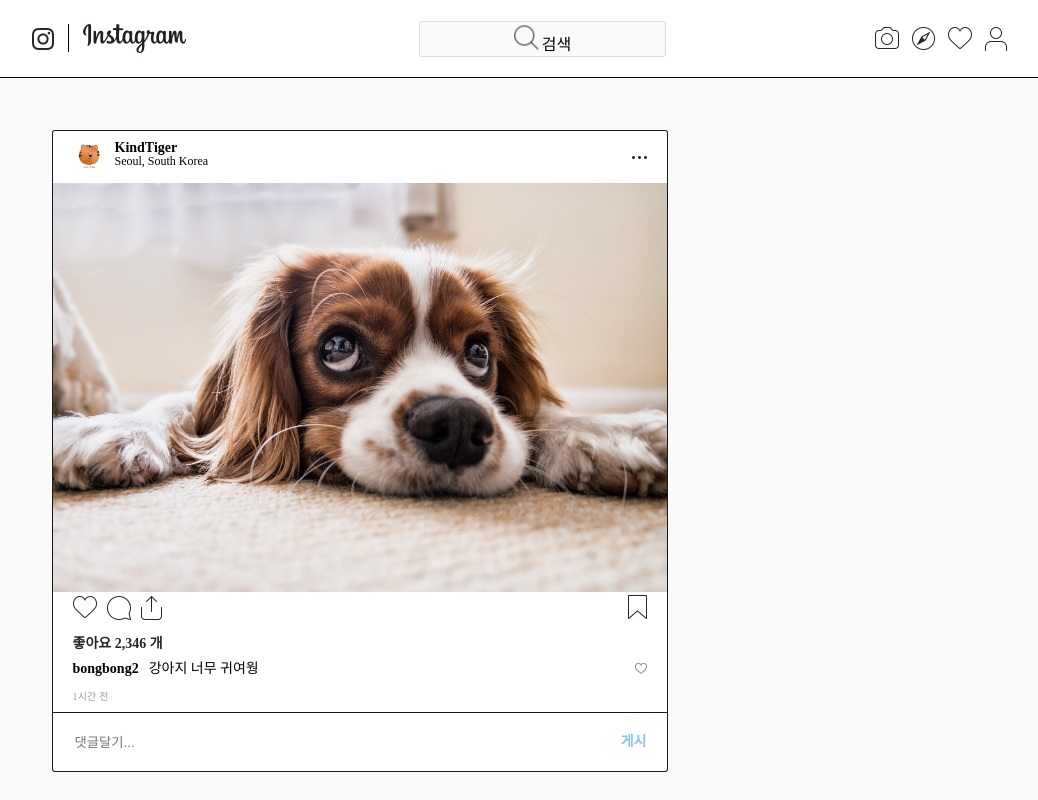
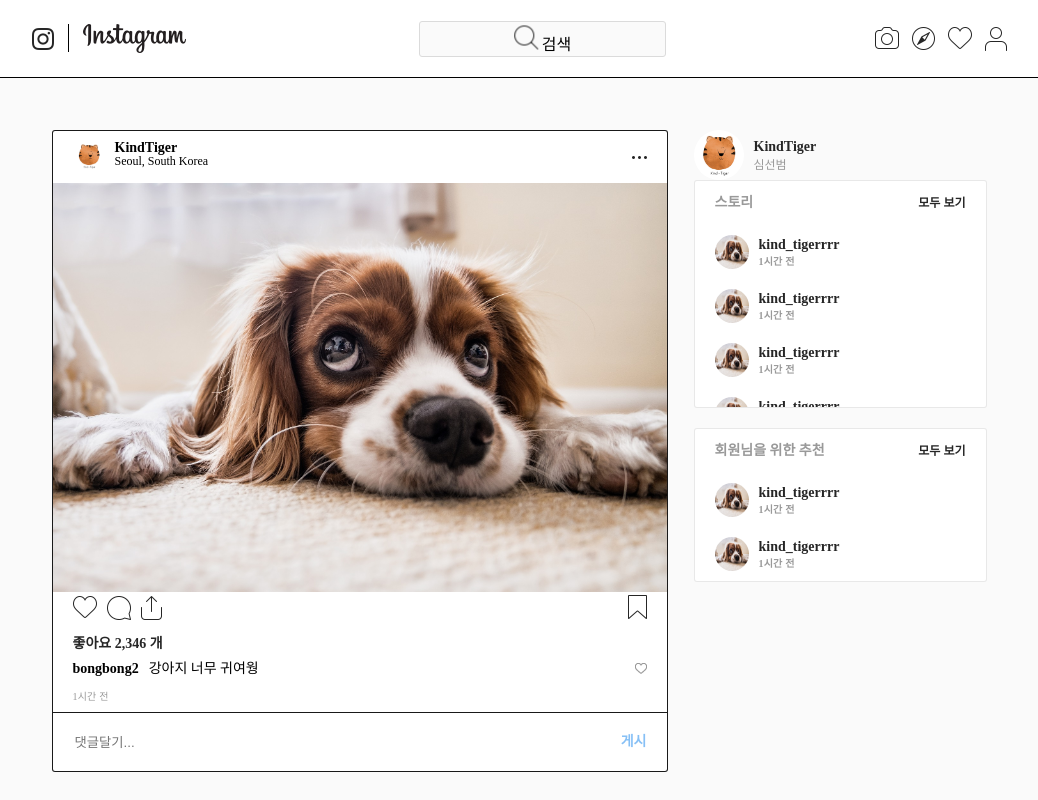
Before and after one commit to pgb0908/insta_clone_coding, a plain HTML site: page index.html in a window 1280 px wide. Shown: the top 800 px of the page, without its empty margins (121-1159 px from the left). Drawn offline with Linux system fonts and the light colour scheme.

Commit message:
side_box 완

```diff
--- a/css/reset.css
+++ b/css/reset.css
@@ -1,6 +1,7 @@
 /* http://meyerweb.com/eric/tools/css/reset/
    v2.0 | 20110126
    License: none (public domain)
+   부러유조건 default 값이 상이하기 때문에 이를 초기화하는 것이 필요
 */
 
 html, body, div, span, applet, object, iframe,
--- a/css/style.css
+++ b/css/style.css
@@ -1,4 +1,4 @@
-
+/*http://www.spritecow.com/*/
 .incon_insta_logo {
     display: inline-block;  /*세로로 늘어*/
     background: url('../imgs/background01.png') no-repeat -53px -235px;
@@ -113,6 +113,7 @@ body{
     border-bottom: 1px solid rgba(0,0,0,1 );
 }
 
+/*높이값은 자식에게*/
 #header .inner{
     width: 975px;
     height: 77px;
@@ -212,8 +213,7 @@ position: relative;
 
 #main_container .inner{
     width: 935px;
-/*    height: 500px;
-    background: red;*/
+    position: relative;
 }
 
 .contents_box{
@@ -340,3 +340,89 @@ position: relative;
     pointer-events: none;
     opacity: 0.6;
 }
+
+.side_box{
+    width: 293px;
+/*    height: 300px;
+    background: #e58383;*/
+    position: absolute;
+    right: 0;
+    top: 0;
+}
+
+.side_box .profile_thumb{
+    width: 50px;
+    height: 50px;
+    border-radius: 50%;
+    overflow: hidden;
+    margin-right: 10px;
+}
+
+.side_box .profile_thumb img{
+    width: 100%;
+    height: 100%;
+}
+
+.side_box .user_profile {
+    display: flex;
+    align-items: center;
+    font-size: 14px;
+    color: #262626;
+}
+
+.side_box .detail .id {
+  margin-bottom: 5px;
+}
+
+.side_box .detail .ko_name {
+    font-size: 12px;
+    color: #999999;
+}
+
+.side_box > article{
+    border: 1px solid rgba(0,0,0, 0.09);
+    border-radius: 3px;
+    margin-bottom: 20px;
+    width: 291px;
+    font-size: 14px;
+    color: #262626;
+    font-weight: bold;
+    background: white;
+}
+
+.side_box > article > header {
+    display: flex;
+    align-items: center;
+    justify-content: space-between;
+    padding: 15px 20px;
+    color: #999999;
+}
+
+.side_box > article > header  .more {
+    font-size: 12px;
+    color: #262626;
+    cursor: pointer;
+}
+
+.thumb_user {
+    display: flex;
+    align-items: center;
+    padding: 10px 20px;
+}
+
+.thumb_user .profile_thumb {
+    width: 34px;
+    height: 34px;
+}
+
+.thumb_user .time {
+    font-size: 10px;
+    letter-spacing: 0.2px;
+    color: #999999;
+}
+
+.side_box .scroll_inner {
+    height: 182px;
+    overflow-x: hidden;
+    overflow-y: auto;
+}
--- a/index.html
+++ b/index.html
@@ -12,9 +12,10 @@
 <body>
 
 <section id="container">
+
     <header id="header">
         <section class="inner">
-            <h1 class="logo">
+            <h1 class="logo"> <!--로고는 h1에 해주는게 정석-->
                 <a href="index.html">
                     <div class="incon_insta_logo"></div>
                     <div class="sprite_letter_logo"></div>
@@ -42,6 +43,7 @@
 
     <section id="main_container">
         <div class="inner">
+
             <div class="contents_box">
                 <article class="contents">
                     <header class="top">
@@ -102,7 +104,6 @@
                     </div>
 
                </article>
-
                 <article class="contents">
                     <header class="top">
                         <div class="user_container">
@@ -399,7 +400,111 @@
 
                 </article>
             </div>
+
+
+            <div class="side_box">
+                <div class="user_profile">
+                    <div class="profile_thumb">
+                        <img src="imgs/thumb.jpeg" alt="프로필사진">
+                    </div>
+                    <div class="detail">
+                        <div class="id m_text">KindTiger</div>
+                        <div class="ko_name">심선범</div>
+                    </div>
+                </div>
+
+                <article class="story">
+                    <header class="story_header">
+                        <div>스토리</div>
+                        <div class="more">모두 보기</div>
+                    </header>
+
+                    <div class="scroll_inner">
+                        <div class="thumb_user">
+                            <div class="profile_thumb">
+                                <img src="imgs/thumb02.jpg" alt="프로필사진">
+                            </div>
+
+                            <div class="detail">
+                                <div class="id">kind_tigerrrr</div>
+                                <div class="time">1시간 전</div>
+                            </div>
+                        </div>
+                        <div class="thumb_user">
+                            <div class="profile_thumb">
+                                <img src="imgs/thumb02.jpg" alt="프로필사진">
+                            </div>
+
+                            <div class="detail">
+                                <div class="id">kind_tigerrrr</div>
+                                <div class="time">1시간 전</div>
+                            </div>
+                        </div>
+                        <div class="thumb_user">
+                            <div class="profile_thumb">
+                                <img src="imgs/thumb02.jpg" alt="프로필사진">
+                            </div>
+
+                            <div class="detail">
+                                <div class="id">kind_tigerrrr</div>
+                                <div class="time">1시간 전</div>
+                            </div>
+                        </div>
+                        <div class="thumb_user">
+                            <div class="profile_thumb">
+                                <img src="imgs/thumb02.jpg" alt="프로필사진">
+                            </div>
+
+                            <div class="detail">
+                                <div class="id">kind_tigerrrr</div>
+                                <div class="time">1시간 전</div>
+                            </div>
+                        </div>
+                        <div class="thumb_user">
+                            <div class="profile_thumb">
+                                <img src="imgs/thumb02.jpg" alt="프로필사진">
+                            </div>
+
+                            <div class="detail">
+                                <div class="id">kind_tigerrrr</div>
+                                <div class="time">1시간 전</div>
+                            </div>
+                        </div>
+                    </div>
+                </article>
+
+                <article class="recommend">
+                    <header class="reco_header">
+                        <div>회원님을 위한 추천</div>
+                        <div class="more">모두 보기</div>
+                    </header>
+
+                    <div class="thumb_user">
+                        <div class="profile_thumb">
+                            <img src="imgs/thumb02.jpg" alt="프로필사진">
+                        </div>
+
+                        <div class="detail">
+                            <div class="id">kind_tigerrrr</div>
+                            <div class="time">1시간 전</div>
+                        </div>
+                    </div>
+
+                    <div class="thumb_user">
+                        <div class="profile_thumb">
+                            <img src="imgs/thumb02.jpg" alt="프로필사진">
+                        </div>
+
+                        <div class="detail">
+                            <div class="id">kind_tigerrrr</div>
+                            <div class="time">1시간 전</div>
+                        </div>
+                    </div>
+                </article>
+
+            </div>
         </div>
+
 
     </section>
 
```
